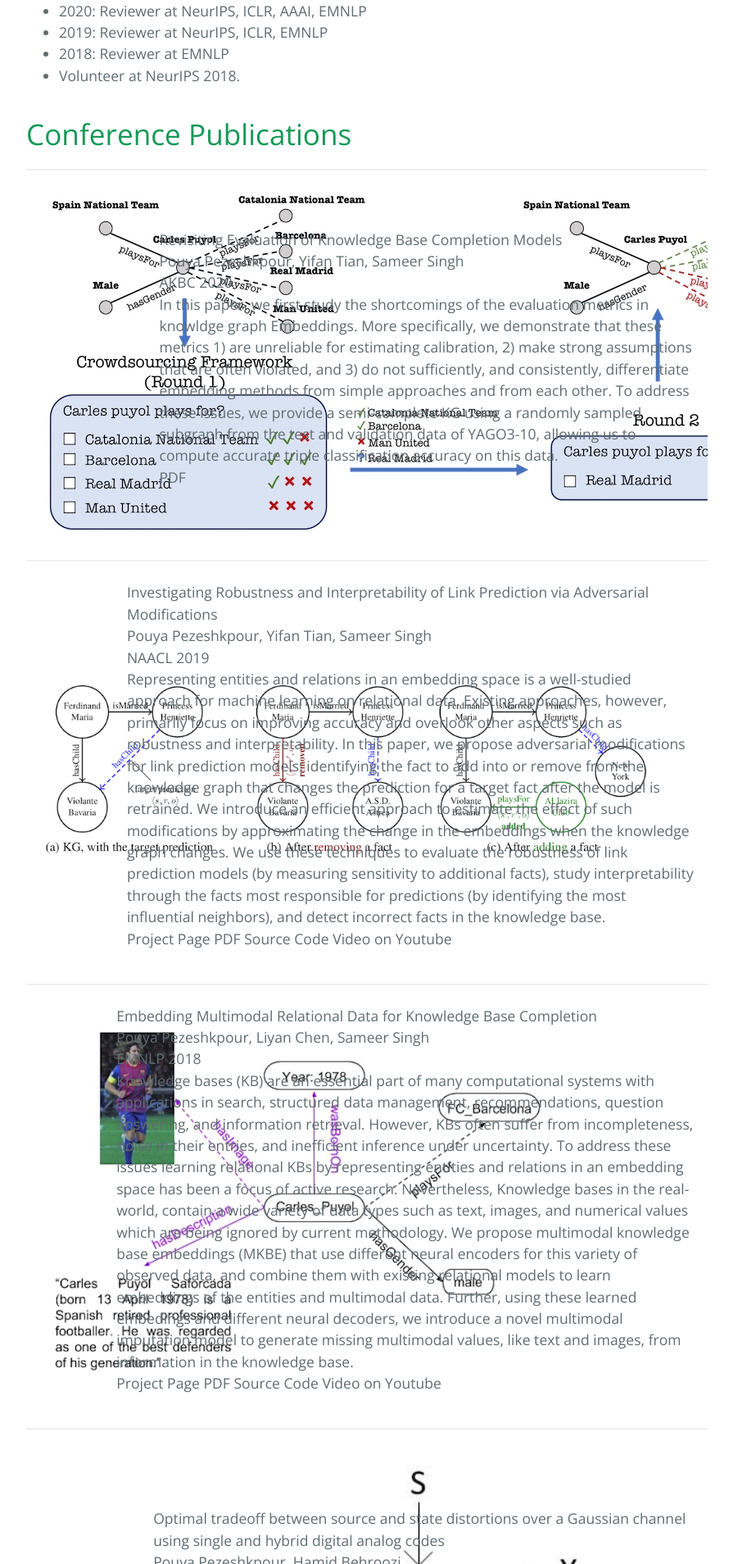
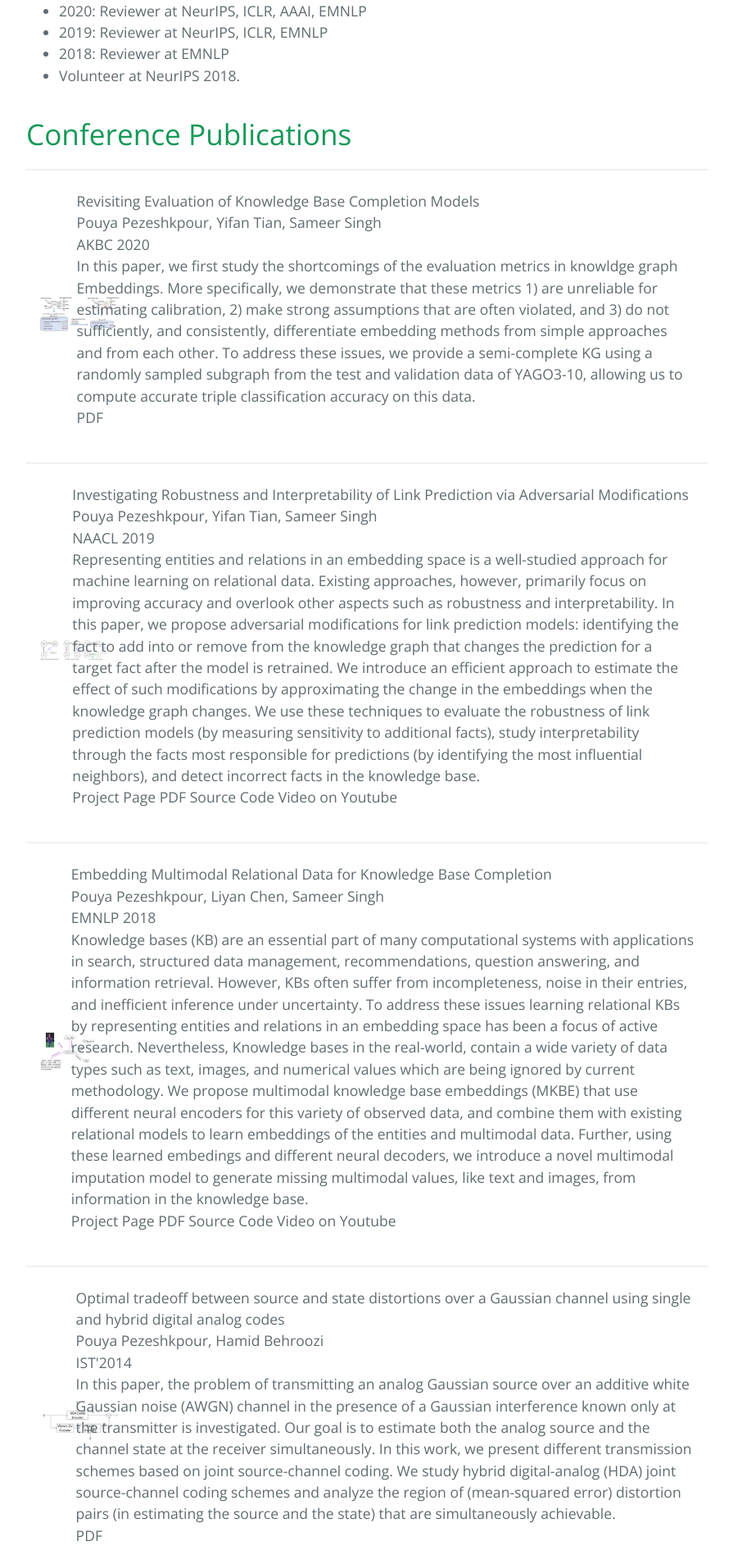
Before and after one commit to pouyapez/pouyapez.github.io, a Jekyll site: the page built from index.md, in a window 1280 px wide. Shown: the part 964-2872 px from the top of the page at 82% size, without its empty margins (192-1087 px from the left). Built offline with Jekyll 4.4.1, drawn with Linux system fonts in a browser that asks for light colours.

Commit message:
Update index.md

```diff
--- a/index.md
+++ b/index.md
@@ -45,7 +45,7 @@
    <table class="content-table">
       <tr>
         <td>
-          <img class="left-align image noselect" src="/images/crowd.jpg" width="1000">
+          <img class="left-align image noselect" src="/images/crowd.jpg" width="100">
         </td>
         <td>
           <p class="text right-align text-large add-top-margin" style="width:100%;">
@@ -66,7 +66,7 @@
    <table class="content-table">
       <tr>
         <td>
-          <img class="left-align image noselect" src="/images/criage.png" width="1000">
+          <img class="left-align image noselect" src="/images/criage.png" width="100">
         </td>
         <td>
           <p class="text right-align text-large add-top-margin" style="width:100%;">
@@ -86,7 +86,7 @@
    <table class="content-table">
       <tr>
         <td>
-          <img class="left-align image noselect" src="/images/graph.jpg" width="1000">
+          <img class="left-align image noselect" src="/images/graph.jpg" width="100">
         </td>
         <td>
           <p class="text right-align text-large add-top-margin" style="width:100%;">
@@ -106,7 +106,7 @@
    <table class="content-table">
       <tr>
         <td>
-          <img class="left-align image noselect" src="/images/2014.png"  width="1000">
+          <img class="left-align image noselect" src="/images/2014.png"  width="100">
         </td>
         <td>
           <p class="text right-align text-large add-top-margin" style="width:100%;">
```
